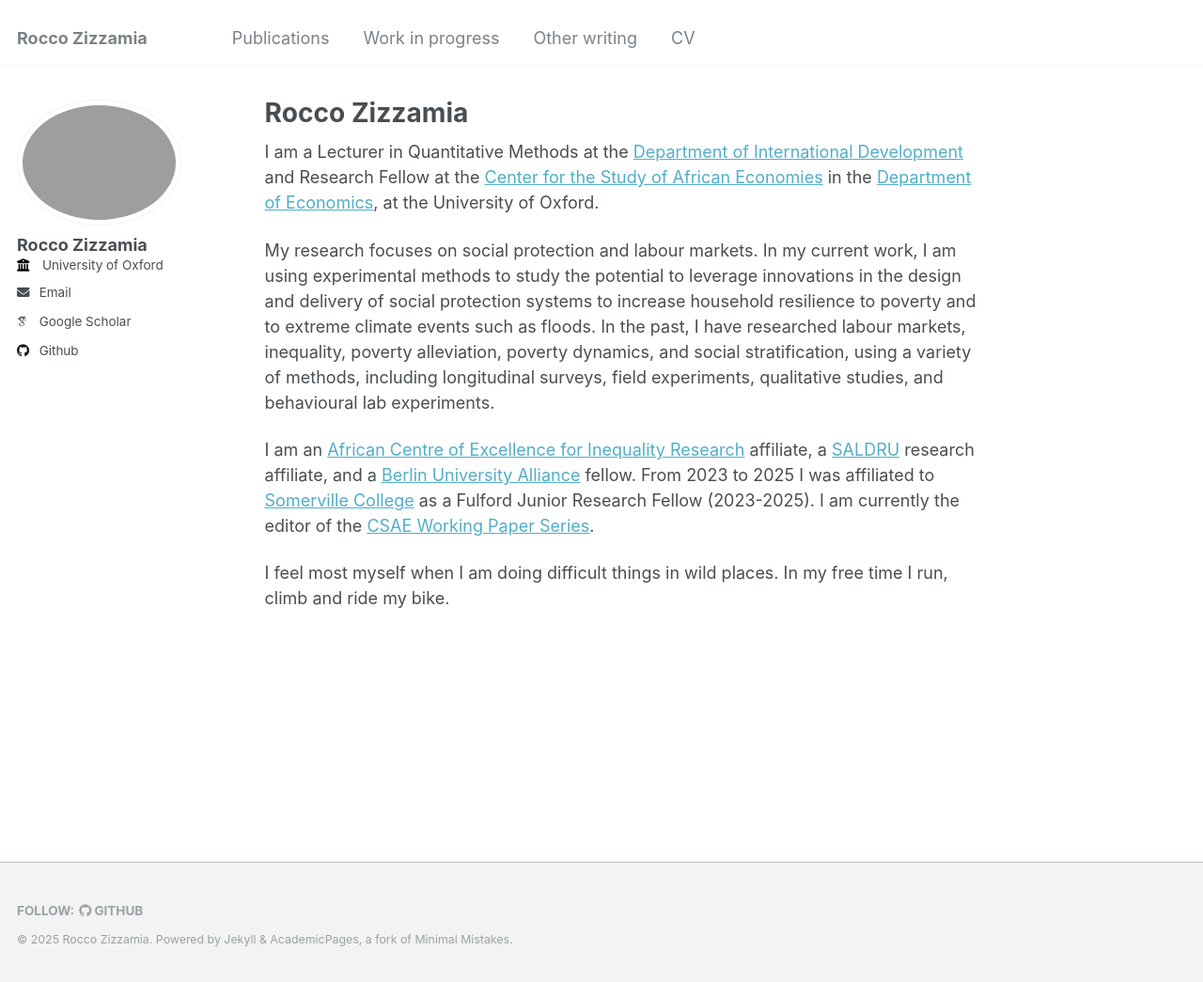
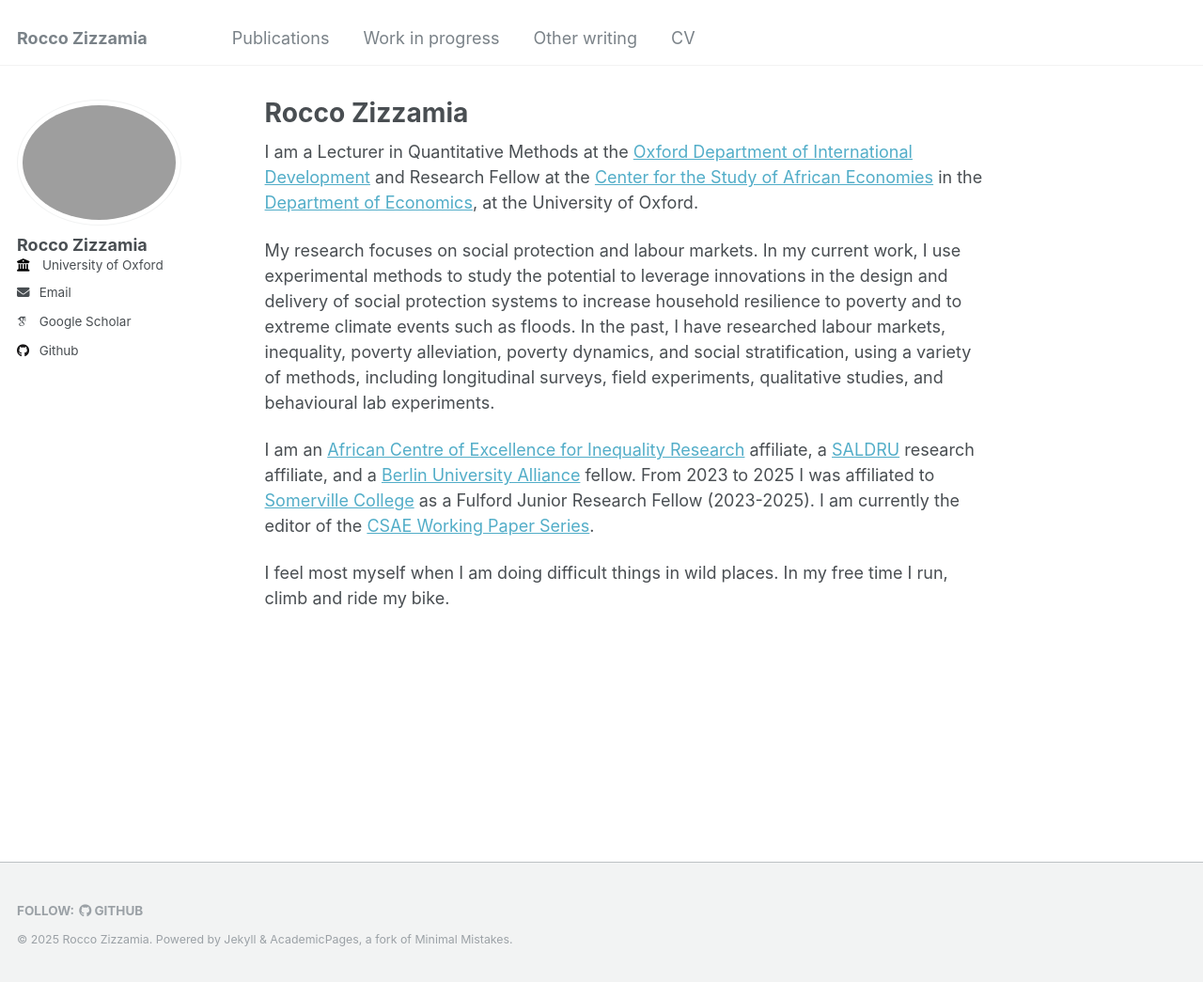
Before and after one commit to roccozizzamia/roccozizzamia.github.io, a Jekyll site: the page built from _pages/about.md, in a window 1280 px wide and 1045 px high. Shown: the whole window at 94% size. Built offline with Jekyll 4.4.1, drawn with Linux system fonts in a browser that asks for light colours; some web fonts are replaced.

Commit message:
ABOUT UPDATE

```diff
--- a/_pages/about.html
+++ b/_pages/about.html
@@ -353,12 +353,12 @@ display: none;
 </div>
 
 
-<p>I am a Lecturer in Quantitative Methods at the <a href="https://www.qeh.ox.ac.uk/">Department of International
-Development</a> and Research Fellow at the <a href="https://www.csae.ox.ac.uk/">Center for the Study of African
+<p>I am a Lecturer in Quantitative Methods at the <a href="https://www.qeh.ox.ac.uk/">Oxford Department of International
+Development</a>{:target=“_blank”} and Research Fellow at the <a href="https://www.csae.ox.ac.uk/">Center for the Study of African
 Economies</a>{:target=“_blank”} in the <a href="https://www.economics.ox.ac.uk/">Department of
 Economics</a>{:target=“_blank”}, at the University of Oxford.</p>
 <p>My research focuses on social protection and labour markets. In my
-current work, I am using experimental methods to study the potential to
+current work, I use experimental methods to study the potential to
 leverage innovations in the design and delivery of social protection
 systems to increase household resilience to poverty and to extreme
 climate events such as floods. In the past, I have researched labour
--- a/_pages/about.md
+++ b/_pages/about.md
@@ -8,9 +8,9 @@ redirect_from:
 ---
 
 
-I am a Lecturer in Quantitative Methods at the [Department of International Development](https://www.qeh.ox.ac.uk/) and Research Fellow at the [Center for the Study of African Economies](https://www.csae.ox.ac.uk/){:target="_blank"} in the [Department of Economics](https://www.economics.ox.ac.uk/){:target="_blank"}, at the University of Oxford.
+I am a Lecturer in Quantitative Methods at the [Oxford Department of International Development](https://www.qeh.ox.ac.uk/){:target="_blank"} and Research Fellow at the [Center for the Study of African Economies](https://www.csae.ox.ac.uk/){:target="_blank"} in the [Department of Economics](https://www.economics.ox.ac.uk/){:target="_blank"}, at the University of Oxford.
 
-My research focuses on social protection and labour markets. In my current work, I am using experimental methods to study the potential to leverage innovations in the design and delivery of social protection systems to increase household resilience to poverty and to extreme climate events such as floods. In the past, I have researched labour markets, inequality, poverty alleviation, poverty dynamics, and social stratification, using a variety of methods, including longitudinal surveys, field experiments, qualitative studies, and behavioural lab experiments.
+My research focuses on social protection and labour markets. In my current work, I use experimental methods to study the potential to leverage innovations in the design and delivery of social protection systems to increase household resilience to poverty and to extreme climate events such as floods. In the past, I have researched labour markets, inequality, poverty alleviation, poverty dynamics, and social stratification, using a variety of methods, including longitudinal surveys, field experiments, qualitative studies, and behavioural lab experiments.
 
 I am an [African Centre of Excellence for Inequality Research](https://aceir.uct.ac.za/){:target="_blank"} affiliate, a [SALDRU](https://www.saldru.uct.ac.za/){:target="_blank"} research affiliate, and a [Berlin University Alliance](https://www.berlin-university-alliance.de/commitments/international/bua-fellows-club/bua-featured-fellows/inhaltselemente/profile-rocco-zizzamia.html){:target="_blank"} fellow. From 2023 to 2025 I was affiliated to [Somerville College](https://www.some.ox.ac.uk/our-people/rocco-zizzamia/){:target="_blank"} as a Fulford Junior Research Fellow (2023-2025). I am currently the editor of the [CSAE Working Paper Series](https://www.csae.ox.ac.uk/working-papers){:target="_blank"}.
 
```
